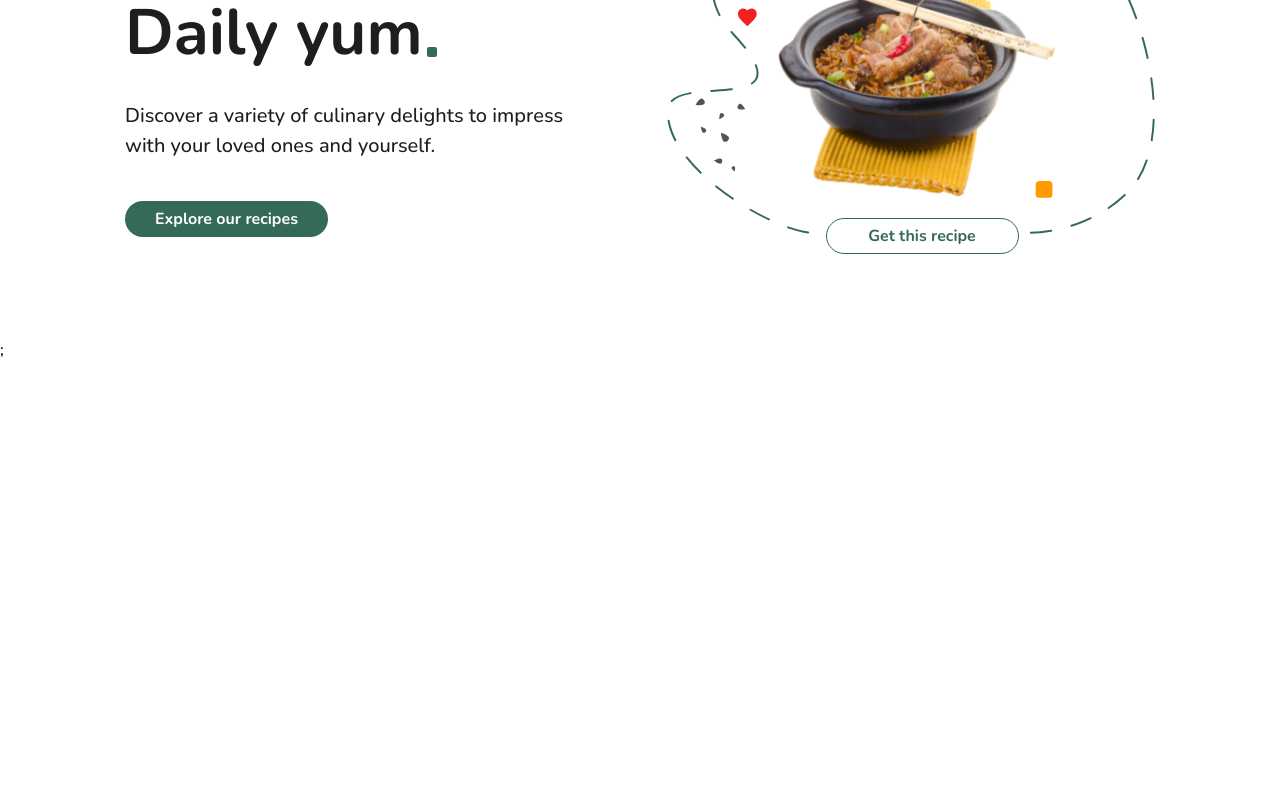
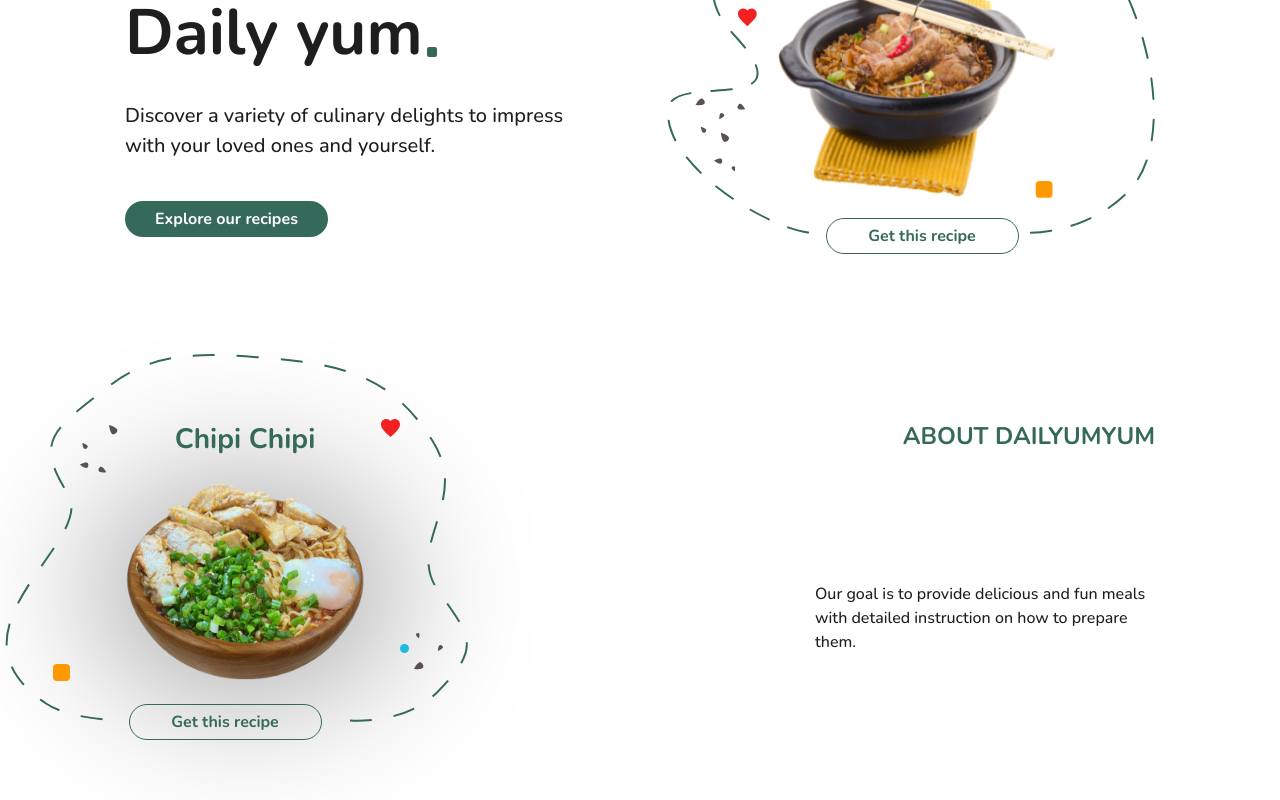
Before and after one commit to TsvettyM/dailyumyum-cfui, a Next.js app: page / in a window 1280 px wide. Shown: the part 288-1088 px from the top of the page. Before the commit the page ends 800 px from the top, so only its background shows below. Built offline with nearby package versions, Linux system fonts and the light colour scheme.

Commit message:
[YUM - 4] - created & finished page

```diff
--- /dev/null
+++ b/features/homepage/components/HomepageAbout.tsx
@@ -0,0 +1,51 @@
+import CommonButton from "@/features/common/components/CommonButton";
+import IconAbout from "@/features/icons/components/IconAbout";
+import Image from "next/image";
+
+const HomepageAbout = () => {
+  return (
+    <section className="homepage__about flex overflow-hidden py-10 md:py-20 px-0 md:px-20">
+      <div className="container flex flex-col-reverse md:flex-row justify-center items-center relative">
+        <div className="left flex flex-col justify-center items-center relative mr-0 md:mr-10 xl:mr-auto mt-20 md:mt-0">
+          <IconAbout className="absolute w-[470px] md:w-[500px] lg:w-[587px]" />
+
+          <div className="flex flex-col justify-center items-center relative">
+            <p className="text-28 text-green text-center font-bold mb-5">
+              Chipi Chipi
+            </p>
+
+            <div className="relative  h-[130px] sm:h-[151px] md:h-[180px] lg:h-[200px] w-[160px] sm:w-[180px] md:w-[210px] lg:w-[240px] mb-11">
+              <Image
+                src="/images/about-img.png"
+                alt=""
+                fill
+                draggable={false}
+              />
+            </div>
+
+            <CommonButton
+              type="button"
+              href="/"
+              style="border"
+              title="Get this recipe"
+              className="relative w-[160px] md:w-[180px] lg:w-[193px] -left-4 md:-left-5 bottom-2.5 sm:bottom-6 md:bottom-8 lg:bottom-5"
+            />
+          </div>
+        </div>
+
+        <div className="right flex flex-col ml-0 md:ml-24 lg:ml-auto h-full">
+          <h1 className="text-20 lg:text-24 text-green text-center md:text-right font-bold mb-8 md:mb-24 lg:mb-32">
+            ABOUT DAILYUMYUM
+          </h1>
+
+          <p className="text-14 md:text-16 text-black text-center md:text-start font-medium max-w-[340px]">
+            Our goal is to provide delicious and fun meals with detailed
+            instruction on how to prepare them.
+          </p>
+        </div>
+      </div>
+    </section>
+  );
+};
+
+export default HomepageAbout;
--- /dev/null
+++ b/features/icons/components/IconAbout.tsx
@@ -0,0 +1,88 @@
+import IIcon from "../interfaces/icon.interface";
+
+const IconAbout = ({ className }: IIcon) => {
+  return (
+    <svg
+      className={className}
+      viewBox="0 0 587 504"
+      fill="none"
+      xmlns="http://www.w3.org/2000/svg"
+    >
+      <g filter="url(#filter0_f_58_415)">
+        <ellipse
+          cx="293.5"
+          cy="252"
+          rx="157.5"
+          ry="116"
+          fill="black"
+          fill-opacity="0.31"
+        />
+      </g>
+      <path
+        d="M398.001 383.501C398.001 383.501 452.851 388.403 486.001 354.5C530.001 309.5 518.501 299.667 486.001 253.5C453.501 207.333 517.686 164.337 481.5 105.5C443.14 43.129 398.414 28.7292 325.5 22.0001C246.567 14.7153 201.266 14.0643 154.5 51.0013C102.704 91.9122 81.5223 102.841 115.5 156C146.5 204.5 -17.5002 291.5 94 366.5C119.359 383.558 172.501 383.501 172.501 383.501"
+        stroke="#356959"
+        stroke-width="2"
+        stroke-dasharray="22 22"
+      />
+      <rect x="101" y="327" width="17" height="17" rx="4" fill="#FF9900" />
+      <path
+        d="M438.5 100L437.123 98.7052C432.23 94.1243 429 91.0932 429 87.3951C429 84.364 431.299 82 434.225 82C435.878 82 437.464 82.7946 438.5 84.0403C439.535 82.7946 441.122 82 442.775 82C445.701 82 448 84.364 448 87.3951C448 91.0932 444.77 94.1243 439.877 98.7052L438.5 100Z"
+        fill="#F22020"
+      />
+      <circle cx="452.5" cy="311.5" r="4.5" fill="#1EBBDE" />
+      <path
+        d="M161.769 97.2182C157.876 98.2326 157.174 88.0005 157.174 88.0005C157.174 88.0005 166.873 90.6214 165.249 94.2676C164.523 95.8951 163.493 96.7689 161.769 97.2182Z"
+        fill="#5B5150"
+      />
+      <path
+        d="M148.029 130.007C150.506 128.015 154.328 135.162 154.328 135.162C154.328 135.162 146.487 136.416 146.477 133.261C146.472 131.853 146.932 130.89 148.029 130.007Z"
+        fill="#5B5150"
+      />
+      <path
+        d="M133.414 112.011C130.876 112.673 130.417 106.001 130.417 106.001C130.417 106.001 136.742 107.71 135.683 110.087C135.21 111.149 134.538 111.718 133.414 112.011Z"
+        fill="#5B5150"
+      />
+      <path
+        d="M135.764 130.205C134.206 132.976 128 127.762 128 127.762C128 127.762 134.812 123.682 135.995 126.607C136.523 127.912 136.455 128.978 135.764 130.205Z"
+        fill="#5B5150"
+      />
+      <path
+        d="M471.345 329.412C471.56 333.187 462.001 331.94 462.001 331.94C462.001 331.94 466.212 323.487 469.271 325.66C470.636 326.629 471.251 327.74 471.345 329.412Z"
+        fill="#5B5150"
+      />
+      <path
+        d="M466.444 295.919C468.53 296.148 466.97 301.267 466.97 301.267C466.97 301.267 462.729 298.186 464.199 296.71C464.855 296.052 465.52 295.817 466.444 295.919Z"
+        fill="#5B5150"
+      />
+      <path
+        d="M490.819 309.61C492.119 311.793 486.001 314 486.001 314C486.001 314 485.901 307.664 488.41 308.014C489.529 308.17 490.243 308.643 490.819 309.61Z"
+        fill="#5B5150"
+      />
+      <defs>
+        <filter
+          id="filter0_f_58_415"
+          x="0.300003"
+          y="0.300003"
+          width="586.4"
+          height="503.4"
+          filterUnits="userSpaceOnUse"
+          color-interpolation-filters="sRGB"
+        >
+          <feFlood flood-opacity="0" result="BackgroundImageFix" />
+          <feBlend
+            mode="normal"
+            in="SourceGraphic"
+            in2="BackgroundImageFix"
+            result="shape"
+          />
+          <feGaussianBlur
+            stdDeviation="67.85"
+            result="effect1_foregroundBlur_58_415"
+          />
+        </filter>
+      </defs>
+    </svg>
+  );
+};
+
+export default IconAbout;
--- a/pages/index.tsx
+++ b/pages/index.tsx
@@ -1,3 +1,4 @@
+import HomepageAbout from "@/features/homepage/components/HomepageAbout";
 import HomepageView from "@/features/homepage/components/HomepageView";
 import Head from "next/head";
 
@@ -9,6 +10,7 @@ const Homepage = () => {
       </Head>
 
       <HomepageView />
+      <HomepageAbout />
     </>
   );
 };
```
Also changed, not shown: public/images/about-img.png (added).
